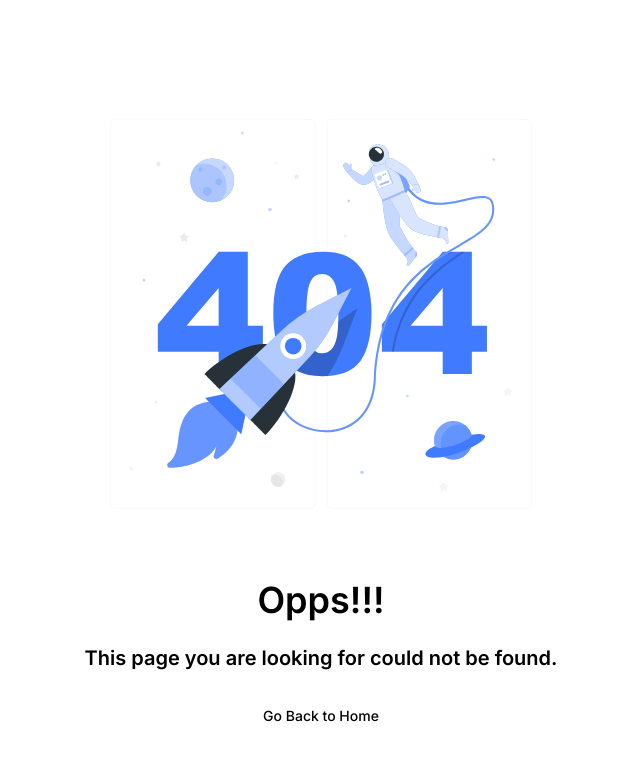
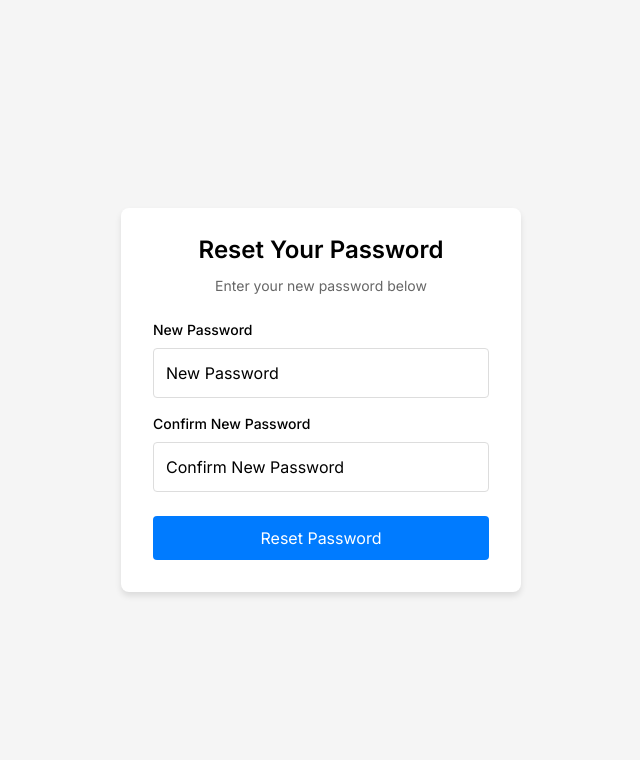
Before and after one commit to ramya72002/HealthRecordFrontend, a Next.js app: page /auth/forgotpassword in a window 1280 px wide. Before the commit this address had no page. Shown: the top 760 px of the page, without its empty margins (319-959 px from the left). Built offline with nearby package versions, Linux system fonts and the light colour scheme.

Commit message:
calender view done

```diff
--- a/src/app/auth/authforms/AuthLogin.tsx
+++ b/src/app/auth/authforms/AuthLogin.tsx
@@ -7,9 +7,11 @@ import axios from "axios";
 
 const AuthLogin = () => {
   const [email, setEmail] = useState("");
-  const [Password, setPassword] = useState("");
+  const [password, setPassword] = useState("");
   const [errorMessage, setErrorMessage] = useState("");
   const [isLoading, setIsLoading] = useState(false);
+  const [isForgotPasswordModalOpen, setIsForgotPasswordModalOpen] = useState(false);
+  const [forgotPasswordEmail, setForgotPasswordEmail] = useState("");
   const router = useRouter();
 
   // Automatically sign in if email is stored in localStorage
@@ -25,17 +27,39 @@ const AuthLogin = () => {
     if (e) e.preventDefault(); // Prevent default form submission if called from the form
     setIsLoading(true);
     try {
-      const response = await axios.post("https://health-project-backend-url.vercel.app/login", { email,password:Password });
+      const response = await axios.post("https://health-project-backend-url.vercel.app/login", { email, password });
       if (response.status === 200) {
-        const userDetails=JSON.stringify(response.data);
+        const userDetails = JSON.stringify(response.data);
         localStorage.setItem("userDetails", userDetails);
         router.push("/dashboard"); // Redirect to the dashboard
       }
     } catch (error) {
-      // setErrorMessage("Invalid email. Please try again.");
+      setErrorMessage("Invalid email or password. Please try again.");
     }
     setIsLoading(false);
   };
+
+  const handleForgotPassword = async () => {
+    if (!forgotPasswordEmail) {
+      alert("Please enter your email.");
+      return;
+    }
+
+    try {
+      const response = await axios.post(
+        "https://health-project-backend-url.vercel.app/forgot-password",
+        { email: forgotPasswordEmail }
+      );
+
+      if (response.status === 200) {
+        alert("Password reset link sent to your email.");
+        setIsForgotPasswordModalOpen(false);
+      }
+    } catch (error) {
+      alert(error|| "Failed to send reset link. Try again.");
+    }
+  };
+
 
   return (
     <>
@@ -56,12 +80,12 @@ const AuthLogin = () => {
         </div>
         <div className="mb-4">
           <div className="mb-2 block">
-            <Label htmlFor="Password" value="Password" />
+            <Label htmlFor="password" value="Password" />
           </div>
           <TextInput
-            id="Password"
-            type="Password"
-            value={Password}
+            id="password"
+            type="password"
+            value={password}
             onChange={(e) => setPassword(e.target.value)}
             sizing="md"
             className="form-control"
@@ -70,9 +94,13 @@ const AuthLogin = () => {
         </div>
 
         <div className="flex justify-between my-5">
-          <Link href="/forgot-password" className="text-primary text-sm font-medium">
-            Forgot Email?
-          </Link>
+          <button
+            type="button"
+            onClick={() => setIsForgotPasswordModalOpen(true)}
+            className="text-primary text-sm font-medium"
+          >
+            Forgot Password?
+          </button>
         </div>
 
         {errorMessage && (
@@ -83,6 +111,37 @@ const AuthLogin = () => {
           {isLoading ? "Signing in..." : "Sign in"}
         </Button>
       </form>
+
+      {/* Simple Forgot Password Modal */}
+      {isForgotPasswordModalOpen && (
+        <div className="fixed inset-0 flex items-center justify-center bg-black bg-opacity-50">
+          <div className="bg-white p-6 rounded-lg shadow-lg w-96">
+            <h2 className="text-xl font-bold mb-4">Forgot Password</h2>
+            <p className="mb-4">Enter your email address to reset your password.</p>
+            <input
+              type="email"
+              placeholder="Email"
+              value={forgotPasswordEmail}
+              onChange={(e) => setForgotPasswordEmail(e.target.value)}
+              className="w-full p-2 border border-gray-300 rounded mb-4"
+            />
+            <div className="flex justify-end">
+              <button
+                onClick={() => setIsForgotPasswordModalOpen(false)}
+                className="mr-2 px-4 py-2 text-sm font-medium text-gray-600 hover:bg-gray-100 rounded"
+              >
+                Cancel
+              </button>
+              <button
+                onClick={handleForgotPassword}
+                className="px-4 py-2 text-sm font-medium text-white bg-primary rounded hover:bg-primary-dark"
+              >
+                Reset
+              </button>
+            </div>
+          </div>
+        </div>
+      )}
     </>
   );
 };
--- /dev/null
+++ b/src/app/auth/forgotpassword/forgotpassword.scss
@@ -0,0 +1,71 @@
+.loginWrapper {
+    display: flex;
+    justify-content: center;
+    align-items: center;
+    height: 100vh;
+    background-color: #f5f5f5;
+}
+
+.loginForm {
+    background: white;
+    padding: 2rem;
+    border-radius: 8px;
+    box-shadow: 0 4px 6px rgba(0, 0, 0, 0.1);
+    width: 100%;
+    max-width: 400px;
+}
+
+.loginForm h2 {
+    margin-bottom: 1rem;
+    font-size: 1.5rem;
+    text-align: center;
+}
+
+.loginForm p {
+    margin-bottom: 1.5rem;
+    text-align: center;
+    color: #666;
+}
+
+.formGroup {
+    margin-bottom: 1rem;
+}
+
+.formGroup label {
+    display: block;
+    margin-bottom: 0.5rem;
+    font-weight: 500;
+}
+
+.formGroup input {
+    width: 100%;
+    padding: 0.75rem;
+    border: 1px solid #ddd;
+    border-radius: 4px;
+    font-size: 1rem;
+}
+
+.errorMessage {
+    color: red;
+    font-size: 0.875rem;
+    margin-bottom: 1rem;
+}
+
+.formFooter {
+    margin-top: 1.5rem;
+}
+
+.submitButton {
+    width: 100%;
+    padding: 0.75rem;
+    background-color: #007bff;
+    color: white;
+    border: none;
+    border-radius: 4px;
+    font-size: 1rem;
+    cursor: pointer;
+}
+
+.submitButton:hover {
+    background-color: #0056b3;
+}
--- /dev/null
+++ b/src/app/auth/forgotpassword/page.tsx
@@ -0,0 +1,88 @@
+'use client'
+import React, { useState } from 'react';
+import { useRouter, useSearchParams } from 'next/navigation';
+import axios from 'axios';
+import { toast } from 'react-toastify';
+import "./forgotpassword.scss";
+const ResetPassword = () => {
+    const router = useRouter();
+    const searchParams = useSearchParams();
+    const token = searchParams.get('token');
+
+    const [newPassword, setNewPassword] = useState('');
+    const [confirmNewPassword, setConfirmNewPassword] = useState('');
+    const [error, setError] = useState('');
+
+    const handleSubmit = async (e: any) => {
+        e.preventDefault();
+
+        // Basic validation
+        if (!newPassword || !confirmNewPassword) {
+            setError('Both fields are required.');
+            return;
+        }
+
+        if (newPassword !== confirmNewPassword) {
+            setError('Passwords do not match.');
+            return;
+        }
+
+        if (newPassword.length < 6) {
+            setError('Password must be at least 6 characters long.');
+            return;
+        }
+
+        try {
+            const response = await axios.post('https://health-project-backend-url.vercel.app/reset-password', {
+                token,
+                "new_password":newPassword,
+            });
+
+            if (response.status === 200) {
+                toast.success('Password reset successfully!');
+                router.push('/auth/login');
+            }
+        } catch (error) {
+            toast.error('Failed to reset password.');
+        }
+    };
+
+    return (
+        <div className="loginWrapper">
+            <div className="loginForm">
+                <h2>Reset Your Password</h2>
+                <p>Enter your new password below</p>
+                <form onSubmit={handleSubmit}>
+                    <div className="formGroup">
+                        <label htmlFor="newPassword">New Password</label>
+                        <input
+                            type="password"
+                            id="newPassword"
+                            placeholder="New Password"
+                            value={newPassword}
+                            onChange={(e) => setNewPassword(e.target.value)}
+                        />
+                    </div>
+                    <div className="formGroup">
+                        <label htmlFor="confirmNewPassword">Confirm New Password</label>
+                        <input
+                            type="password"
+                            id="confirmNewPassword"
+                            placeholder="Confirm New Password"
+                            value={confirmNewPassword}
+                            onChange={(e) => setConfirmNewPassword(e.target.value)}
+                        />
+                    </div>
+                    {error && <p className="errorMessage">{error}</p>}
+                    <div className="formFooter">
+                        <button type="submit" className="submitButton">
+                            Reset Password
+                        </button>
+                    </div>
+                </form>
+            </div>
+        </div>
+    );
+};
+
+export default ResetPassword;
--- a/src/app/layout.tsx
+++ b/src/app/layout.tsx
@@ -19,13 +19,22 @@ export default function RootLayout({
 
   useEffect(() => {
     const userDetails = localStorage.getItem('userDetails');
+
+    // If user is not logged in, redirect to login page (only if they are on a protected route)
     if (!userDetails && pathname === "/") {
       router.push("/auth/login");
     }
-    else{
+
+    // If user is logged in, prevent redirecting to /dashboard from authentication pages
+    if (userDetails && pathname.startsWith("/auth")) {
+      return; // Do nothing, let them stay
+    }
+
+    // Redirect authenticated users to dashboard only if they are on the home page "/"
+    if (userDetails && pathname === "/") {
       router.push("/dashboard");
     }
-  }, []); // Dependency added to monitor path changes
+  }, [pathname]); // Dependency added to monitor path changes
 
   return (
     <html lang="en">
```
